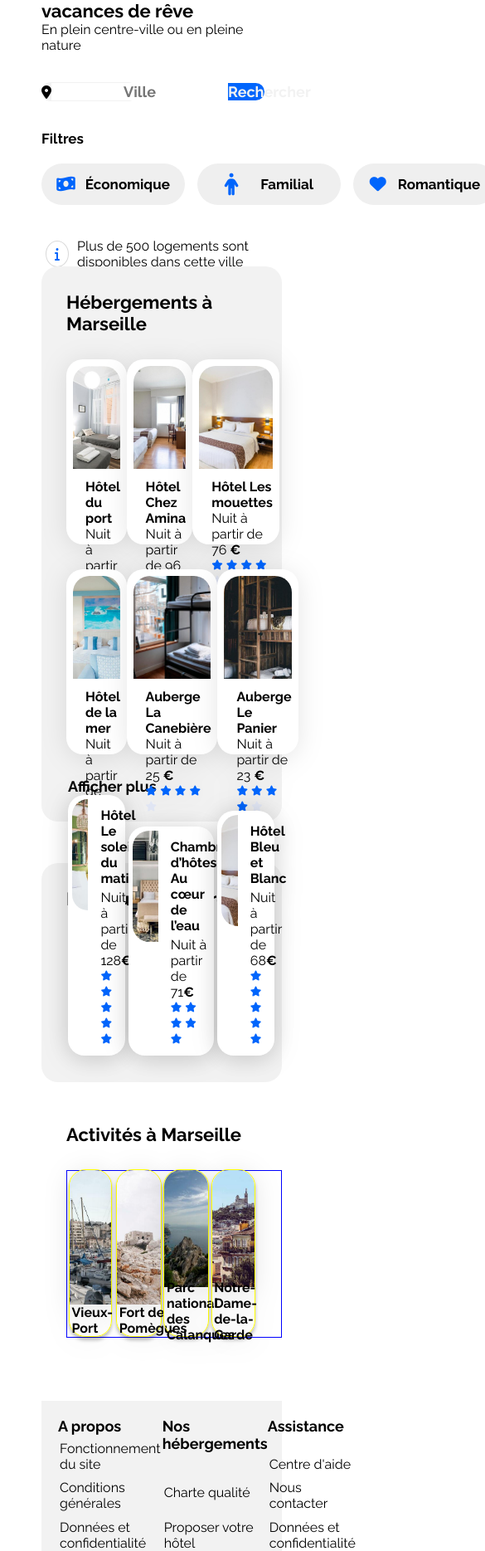
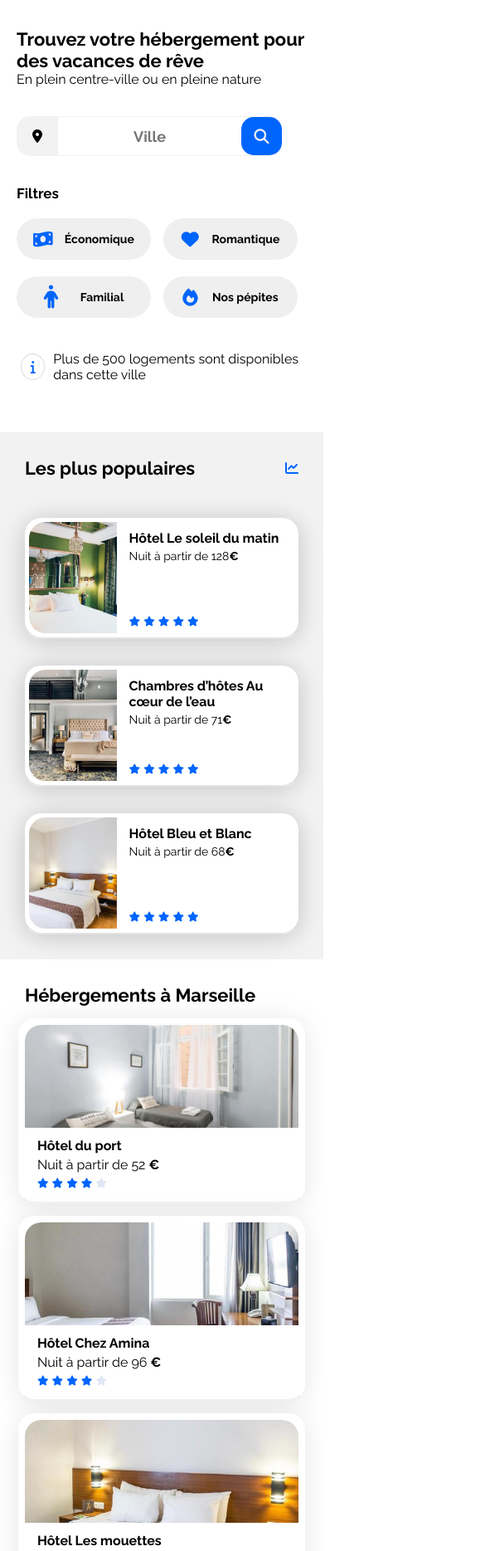
Before and after one commit to Nonolulu00/Booki, a plain HTML site: page index.html in a window 390 px wide. Shown: the part 131-2000 px from the top of the page at 83% size, 585 px wide, since content can reach past the window. Drawn offline with Linux system fonts and the light colour scheme.

Commit message:
Booki final version responsive

```diff
--- a/css/style.css
+++ b/css/style.css
@@ -15,16 +15,16 @@ h3 {
   font-size: 22px;
 }
 
-h4{
+h4 {
   font-size: 18px;
   font-weight: bold;
 }
 
-h5{
+h5 {
   font-size: 17px;
   font-weight: bold;
 }
-h6{
+h6 {
   font-size: 16px;
   font-weight: 400;
   line-height: 19px;
@@ -37,25 +37,24 @@ body {
   display: flex;
   flex-direction: column;
   justify-content: center;
-  max-width: 1440px;
 }
 
 a {
   color: #000;
   text-decoration: none;
-  height: 100%;
   display: flex;
   align-items: flex-end;
   border: transparent solid 2px;
   transition: color 0.2s ease-in-out;
   cursor: pointer;
+  padding-top: 15px;
 }
 a:hover {
   color: var(--main-color);
   border-top: #0065fc solid 2px;
   transition: 2ms;
 }
-a.see-more{
+a.see-more {
   height: 0;
   font-size: 18px;
   font-weight: bold;
@@ -93,6 +92,7 @@ nav {
   font-size: 16px;
   padding: 4px;
 }
+
 .main-container {
   width: 100%;
   padding: 0 50px;
@@ -128,40 +128,39 @@ nav {
 }
 
 /****** Recherche ***********/
-#recherche{
+#recherche {
   display: flex;
   flex-direction: column;
   justify-content: space-evenly;
   height: 40vh;
 }
 
-.search-container{
+.search-container {
+  width: fit-content;
   display: flex;
-  align-items: center;
-  width: 30%;
   height: 50px;
   border-radius: 15px;
-  border-top: #F2F2F2 solid 1px;
-  border-bottom: #F2F2F2 solid 1px;
+  border-top: #f2f2f2 solid 1px;
+  border-bottom: #f2f2f2 solid 1px;
   margin-top: 35px;
 }
 
-.location-icon{
+.location-icon {
   display: flex;
   align-items: center;
   justify-content: center;
-  width: 18%;
+  width: 50px;
   height: 100%;
-  background-color:#F2F2F2;
+  background-color: #f2f2f2;
   border-top-left-radius: 15px;
   border-bottom-left-radius: 15px;
 }
 
-.fa-location-dot{
+.fa-location-dot {
   color: #000;
 }
 
-.form-input{
+.form-input {
   height: 100%;
   font-size: 18px;
   font-weight: bold;
@@ -169,16 +168,17 @@ nav {
   border: none;
   text-align: center;
   padding: 0;
+  width: 20ch;
 }
 
-.form-input:focus-visible{
+.form-input:focus-visible {
   outline: none;
 }
-.search-button{
-  width: 38%;
+.search-button {
+  width: 132px;
   height: 100%;
-  background-color:#0065fc ;
-  color: #F2F2F2;
+  background-color: #0065fc;
+  color: #f2f2f2;
   font-size: 18px;
   font-weight: bold;
   border: none;
@@ -186,26 +186,28 @@ nav {
   border-bottom-right-radius: 15px;
   cursor: pointer;
 }
-/* add media query to hide text-btn in mobile version and display icon-btn */
-.icon-btn{
+.icon-btn {
   display: none;
 }
-.fa-magnifying-glass{
-  color: #F2F2F2;
+.fa-magnifying-glass {
+  color: #f2f2f2;
 }
-.filters-container{
+.filters-container {
   display: flex;
   justify-content: space-around;
   align-items: center;
   margin-top: 35px;
 }
 
-.button-container{
+.button-container {
   display: flex;
   justify-content: flex-start;
   flex-grow: 1;
 }
-.filter-btn{
+.filters{
+  display: flex;
+}
+.filter-btn {
   display: flex;
   align-items: center;
   justify-content: space-evenly;
@@ -215,28 +217,28 @@ flex-grow: 1;
   border: none;
   margin-left: 15px;
   padding: 6px;
-
+  font-size: 17px;
+  font-weight: bold;
   cursor: pointer;
 }
-.filter-btn:hover{
+.filter-btn:hover {
   background-color: var(--filter-bg-color);
   transition: 0.7s;
 }
 
-.information{
+.information {
   display: flex;
   align-items: center;
   padding: 5px;
   margin-top: 35px;
-
 }
-.info-icon{
+.info-icon {
   display: flex;
   align-items: center;
   justify-content: center;
   width: 10px;
   height: 10px;
-  border:#D9D9D9 solid 1px ;
+  border: #d9d9d9 solid 1px;
   border-radius: 70%;
   padding: 10px;
   margin-right: 10px;
@@ -245,7 +247,7 @@ flex-grow: 1;
 /****** Hebergements And Populaires ***********/
 .hebergements-and-populaires {
   width: 100%;
-  height:640px;
+  height: 640px;
   margin-top: 35px;
   display: flex;
   justify-content: space-between;
@@ -262,16 +264,17 @@ flex-grow: 1;
 #hebergements {
   scroll-margin-top: 5rem;
   width: 65%;
-  height:100%;
+  height: 100%;
 }
-.hebergment-cards{
+.hebergement-cards {
   display: flex;
   justify-content: space-between;
   border-radius: 20px;
   margin: 30px 0px;
+  gap:30px;
 }
 
-.hebergement-link{
+.hebergement-link {
   display: flex;
   padding: 6px;
   width: 250px;
@@ -281,27 +284,27 @@ flex-grow: 1;
   filter: drop-shadow(0px 3px 15px rgba(0, 0, 0, 0.1));
 }
 
-.hebergement-link:hover{
+.hebergement-link:hover {
   color: var(--main-color);
   border-top: transparent solid 2px;
   transition: 2ms;
 }
 
-.vertical-card{
+.vertical-card {
   border-radius: 20px;
   width: 100%;
   height: 100%;
   backface-visibility: hidden;
 }
 
-.vertical-img{
+.vertical-img {
   width: 100%;
   height: 60%;
-  border-top-left-radius:20px ;
-  border-top-right-radius:20px ;
+  border-top-left-radius: 20px;
+  border-top-right-radius: 20px;
   object-fit: cover;
 }
-.card-info{
+.card-info {
   display: flex;
   flex-direction: column;
   justify-content: space-between;
@@ -314,7 +317,7 @@ flex-grow: 1;
   display: flex;
   flex-direction: column;
   width: 32%;
-  height:100%;
+  height: 100%;
 }
 
 .populaires-title {
@@ -322,7 +325,7 @@ flex-grow: 1;
   justify-content: space-between;
   align-items: center;
 }
-.populaires-cards{
+.populaires-cards {
   margin-top: 30px;
   display: flex;
   flex-direction: column;
@@ -330,14 +333,14 @@ flex-grow: 1;
   justify-content: space-between;
   height: 100%;
 }
-.populaire-link{
+.populaire-link {
   display: flex;
   width: 100%;
   height: 144px;
   border-radius: 20px;
   filter: drop-shadow(0px 3px 15px rgba(0, 0, 0, 0.1));
 }
-.populaire-link:hover{
+.populaire-link:hover {
   color: var(--main-color);
   border-top: transparent solid 2px;
   transition: 2ms;
@@ -377,16 +380,14 @@ flex-grow: 1;
 }
 
 /****** Activities ***********/
-#activities{
+#activities {
   display: flex;
   flex-direction: column;
   justify-content: space-between;
   margin-top: 50px;
   padding-left: 30px;
 }
-.activities-container{
-  border: 1px solid blue;
-
+.activities-container {
   margin-top: 30px;
   padding-right: 30px;
   display: flex;
@@ -394,7 +395,7 @@ flex-grow: 1;
   align-items: center;
 }
 
-.activity-link{
+.activity-link {
   display: flex;
   justify-content: space-between;
   width: 23%;
@@ -403,13 +404,13 @@ flex-grow: 1;
   filter: drop-shadow(0px 3px 15px rgba(0, 0, 0, 0.1));
 }
 
-.activity-link:hover{
+.activity-link:hover {
   color: var(--main-color);
   border-top: transparent solid 2px;
   transition: 2ms;
 }
 
-.activity-card{
+.activity-card {
   display: flex;
   flex-direction: column;
   align-items: center;
@@ -420,15 +421,15 @@ flex-grow: 1;
   width: 100%;
 }
 
-.activity-img{
+.activity-img {
   width: 100%;
   height: 380px;
   object-fit: cover;
-  border-top-left-radius: 20px ;
-  border-top-right-radius: 20px ;
+  border-top-left-radius: 20px;
+  border-top-right-radius: 20px;
 }
 
-.location-container{
+.location-container {
   display: flex;
   justify-content: flex-start;
   align-items: center;
@@ -438,27 +439,24 @@ flex-grow: 1;
 
 /****** Footer ***********/
 
-footer{
+footer {
   display: flex;
-  justify-content: space-between;
+  justify-content: space-around;
   background-color: var(--main-bg-color);
   height: 163px;
   font-size: 16px;
-  padding: 20px;
-
+  padding: 30px;
 }
 
-.footer-article{
-  /* border: 1px solid blue; */
+.footer-article {
   display: flex;
   flex-direction: column;
-  justify-content: flex-start;
+  width: 33%;
+  padding-left: 20px;
+  gap: 15px;
 }
-.footer-article span {
-  visibility: hidden;
-  height: 0;
-}
-.footer-article a:hover{
+
+.footer-article a:hover {
   color: var(--main-color);
   border-top: transparent solid 2px;
   transition: 2ms;
@@ -469,17 +467,14 @@ footer{
 /****** Media queries ***********/
 /* Medium devices (tablets, less/equal than 1024px) */
 @media (max-width: 1024px) {
-  .search-container{
-    width: 40%;
-  }
-
-  .filters-container{
+  .filters-container {
     display: flex;
     flex-direction: column;
     align-items: flex-start;
     height: 91px;
   }
-  .filter-btn{
+  .filter-btn {
+    font-size: 16px;
     margin-left: 0;
     margin-right: 15px;
     margin-top: 20px;
@@ -501,41 +496,207 @@ footer{
   .populaires-cards {
     width: 100%;
     flex-direction: row;
+    gap: 20px;
   }
 
-  .populaire-link{
+  .populaire-link {
     width: 270px;
   }
 
-  .activities-container{
-    border: 1px solid blue;
+  .card-subtitle{
+    font-size: 14px;
+  }
+  .activities-container {
+    height: auto;
+    margin-top: 30px;
+  }
+  .activity-link {
+    display: flex;
+    height: 270px;
+  }
+  .activity-card {
+    height: 270px;
+    box-shadow: 0px 4px 4px rgba(0, 0, 0, 0.25);
+  }
+
+  .activity-img {
     height: 200px;
+  }
+
+  /* Small devices (phones, less than 768px) */
+  @media (max-width: 767.98px) {
+    .main-container {
+      padding: 0px;
+    }
+
+    a {
+      align-items: center;
+      border-bottom: #F2F2F2 solid 2px;
+      padding-bottom: 15px;
+    }
+
+    a:hover {
+      border-top: transparent solid 2px;
+      border-bottom: #0065fc solid 2px;
+    }
+
+    header {
+      flex-direction: column;
+      align-items: center;
+      height: 115px;
+    }
+
+    nav {
+      width: 100%;
+    }
+
+    #recherche {
       margin-top: 30px;
-    padding-right: 30px;
+      height: 432px;
+      padding: 20px;
     }
-  .activity-link{
-    display: flex;
-    justify-content: space-between;
-    width: 23%;
-    height: 100%;
-    border-radius: 20px;
-    filter: drop-shadow(0px 3px 15px rgba(0, 0, 0, 0.1));
+
+    .search-container {
+      margin-top: 35px;
     }
-  .activity-card{
-    border: 1px solid yellow;
+
+    .search-button {
+      width: 49px;
+      border-radius: 15px;
+    }
+    .text-btn{
+      display: none;
+    }
+    .icon-btn {
+      display: unset;
+    }
+    .filters-container {
+      height: auto;
+      align-items: flex-start;
+    }
+
+    .filters{
+      flex-direction: column;
+    }
+
+    .filter-btn {
+      width: 162px;
+      font-size: 14px;
+    }
+
+    .hebergements-and-populaires {
+      height: auto;
+      flex-direction: column-reverse;
+    }
+    .hebergements-and-populaires section {
+      border-radius: 0px;
+      background-color: var(--main-bg-color);
+    }
+
+    .populaires {
+      flex-direction: column;
+      height: fit-content;
+      border-radius: 0px;
+      margin-top: 0;
+    }
+
+    .populaires-cards {
+      gap: 15px;
+      flex-direction: column;
+    }
+    .populaire-link {
+      width: 100%;
+      padding-bottom: 0;
+
+    }
+    .populaire-link:hover {
+      border-bottom: transparent solid 2px;
+    }
+
+    #hebergements {
+      width: 100%;
+      height: auto;
+      background-color:transparent;
+      gap:15px;
+
+    }
+    .hebergement-cards {
       display: flex;
       flex-direction: column;
       align-items: center;
-    justify-content: space-around;
-    margin-top: 30px;
-    border-radius: 20px;
-    height: 100%;
-
-    box-shadow: 0px 4px 4px rgba(0, 0, 0, 0.25);
+      margin: 15px 0px;
+      gap:15px;
+      height: auto;
     }
 
+    .hebergement-link {
+      width: 100%;
+    }
 
-/* Small devices (phones, less than 768px) */
-@media (max-width: 767.98px) {
-  /* ... */
+    .hebergement-link:hover {
+      border-bottom: transparent solid 2px;
     }
+
+    a.see-more {
+      border: none;
+    }
+
+    #activities {
+      margin-top: 45px;
+      padding:30px;
+    }
+
+    .activities-container {
+      flex-direction: column;
+      height: auto;
+      padding: 0;
+      gap: 15px;
+    }
+
+    .activity-link {
+      display: flex;
+      justify-content: space-between;
+      width: 315px;
+      height: auto;
+      padding: 0;
+    }
+
+    .activity-link:hover {
+      border-bottom: transparent solid 2px;
+    }
+
+    .activity-card {
+      margin-top: 0px;
+      width: 315px;
+    }
+
+    footer {
+      flex-direction: column;
+      justify-content: flex-start;
+      background-color: var(--main-bg-color);
+      height: auto;
+      width: 100%;
+      gap: 50px;
+    }
+
+    .footer-article {
+      display: flex;
+      flex-direction: column;
+      justify-content: center;
+      width: 100%;
+      height: auto;
+      padding-left: 0px 20px;
+      padding-bottom: 0px;
+    }
+
+    .footer-article a:hover {
+      color: var(--main-color);
+      border-bottom: transparent solid 2px;
+      transition: 2ms;
+    }
+
+    a.footer-link {
+      padding-bottom: 0px;
+    }
+}
+}
--- a/index.html
+++ b/index.html
@@ -1,23 +1,23 @@
 <!DOCTYPE html>
 <html lang="fr">
   <head>
-    <meta charset="UTF-8" />
-    <meta name="viewport" content="width=device-width, initial-scale=1.0" />
+    <meta charset="UTF-8" >
+    <meta name="viewport" content="width=device-width, initial-scale=1.0" >
     <title>Booki</title>
-    <link rel="preconnect" href="https://fonts.googleapis.com" />
-    <link rel="preconnect" href="https://fonts.gstatic.com" crossorigin />
+    <link rel="preconnect" href="https://fonts.googleapis.com" >
+    <link rel="preconnect" href="https://fonts.gstatic.com" crossorigin >
     <link
       href="https://fonts.googleapis.com/css2?family=Raleway:wght@400;500;700&display=swap"
       rel="stylesheet"
-    />
+    >
     <link
       rel="stylesheet"
       href="https://cdnjs.cloudflare.com/ajax/libs/font-awesome/6.2.1/css/all.min.css"
       integrity="sha512-MV7K8+y+gLIBoVD59lQIYicR65iaqukzvf/nwasF0nqhPay5w/9lJmVM2hMDcnK1OnMGCdVK+iQrJ7lzPJQd1w=="
       crossorigin="anonymous"
       referrerpolicy="no-referrer"
-    />
-    <link rel="stylesheet" href="./css/style.css" />
+    >
+    <link rel="stylesheet" href="./css/style.css" >
     <script
       src="https://kit.fontawesome.com/33e73e9342.js"
       crossorigin="anonymous"
@@ -27,7 +27,7 @@
   <body>
     <header>
       <div class="logo-container">
-        <img src="images/logo/Booki.png" alt="logo" class="logo" />
+        <img src="images/logo/Booki.png" alt="logo" class="logo" >
       </div>
       <nav>
         <a href="#hebergements">Hébergements</a>
@@ -44,8 +44,8 @@
             <div class="location-icon">
               <i class="fa-solid fa-location-dot"></i>
             </div>
-            <form method="get" action="">
-              <input class="form-input" type="text" placeholder="Ville" />
+            <form method="get">
+              <input class="form-input" type="text" placeholder="Ville" >
             </form>
             <button class="search-button">
               <span class="text-btn">Rechercher</span>
@@ -56,22 +56,26 @@
           <div class="filters-container">
             <h5>Filtres</h5>
             <div class="button-container">
+              <div class="filters">
                 <button class="filter-btn">
                   <i class="fa-solid fa-money-bill-wave fa-xl"></i>
-                <h5>Économique</h5>
+                  Économique
                 </button>
                 <button class="filter-btn">
                   <i class="fa-solid fa-person btn-icon fa-2xl"></i>
-                <h5>Familial</h5>
+                  Familial
                 </button>
+              </div>
+              <div class="filters">
                 <button class="filter-btn">
                   <i class="fa-solid fa-heart btn-icon fa-xl"></i>
-                <h5>Romantique</h5>
+                  Romantique
                 </button>
                 <button onclick="" type="button" class="filter-btn">
                   <i class="fa-solid fa-fire btn-icon fa-xl"></i>
-                <h5>Nos pépites</h5>
+                  Nos pépites
                 </button>
+              </div>
             </div>
           </div>
           <div class="information">
@@ -86,7 +90,7 @@
         <div class="hebergements-and-populaires">
           <section id="hebergements">
             <h3>Hébergements à Marseille</h3>
-            <div class="hebergment-cards">
+            <div class="hebergement-cards">
               <a href="#" class="hebergement-link">
                 <article class="vertical-card">
                   <img src="images/hebergements/fred-kleber.jpg" alt="Chambre de l'hôtel du port" class="vertical-img">
@@ -136,7 +140,7 @@
                 </article>
               </a>
             </div>
-            <div class="hebergment-cards">
+            <div class="hebergement-cards">
               <a href="#" class="hebergement-link">
                 <article class="vertical-card">
                   <img src="images/hebergements/annie-spratt.jpg" alt="Chambre de l'hôtel de la mer" class="vertical-img">
@@ -202,7 +206,7 @@
                   <img
                     src="./images/hebergements/emile-guillemot.jpg"
                     alt="Image de la chambre d'hôtel montrant un lit"
-                  />
+                  >
                   <div class="card-content">
                     <div class="card-txt">
                       <h6 class="card-title">Hôtel Le soleil du matin</h6>
@@ -226,7 +230,7 @@
                   <img
                     src="./images/hebergements/aw-creative.jpg"
                     alt="Image de la chambre d'hôtel montrant un lit"
-                  />
+                  >
                   <div class="card-content">
                     <div class="card-txt">
                       <h6 class="card-title">
@@ -255,7 +259,7 @@
                   <img
                     src="./images/hebergements/febrian-zakaria2.jpg"
                     alt="Image de la chambre d'hôtel montrant un lit"
-                  />
+                  >
                   <div class="card-content">
                     <div class="card-txt">
                       <h6 class="card-title">Hôtel Bleu et Blanc</h6>
@@ -330,21 +334,19 @@
       <footer>
         <article class="footer-article">
           <h4>A propos</h4>
-          <a href="#" class="footer">Fonctionnement du site</a>
-          <a href="#" class="footer">Conditions générales</a>
-          <a href="#" class="footer">Données et confidentialité</a>
+          <a href="#" class="footer-link">Fonctionnement du site</a>
+          <a href="#" class="footer-link">Conditions générales</a>
+          <a href="#" class="footer-link">Données et confidentialité</a>
         </article>
         <article class="footer-article">
           <h4>Nos hébergements</h4>
-          <a href="#" class="footer">Charte qualité</a>
-          <a href="#" class="footer">Proposer votre hôtel</a>
-          <span></span>
+          <a href="#" class="footer-link">Charte qualité</a>
+          <a href="#" class="footer-link">Proposer votre hôtel</a>
         </article >
         <article class="footer-article">
           <h4 style="font-size: 18px">Assistance</h4>
           <a href="#" class="footer-link">Centre d'aide</a>
           <a href="#" class="footer-link">Nous contacter</a>
-          <a href="#" class="footer-link"">Données et confidentialité</a>
         </article>
       </footer>
     </div>
```
Lines whose indentation alone changed are shown as unchanged.
